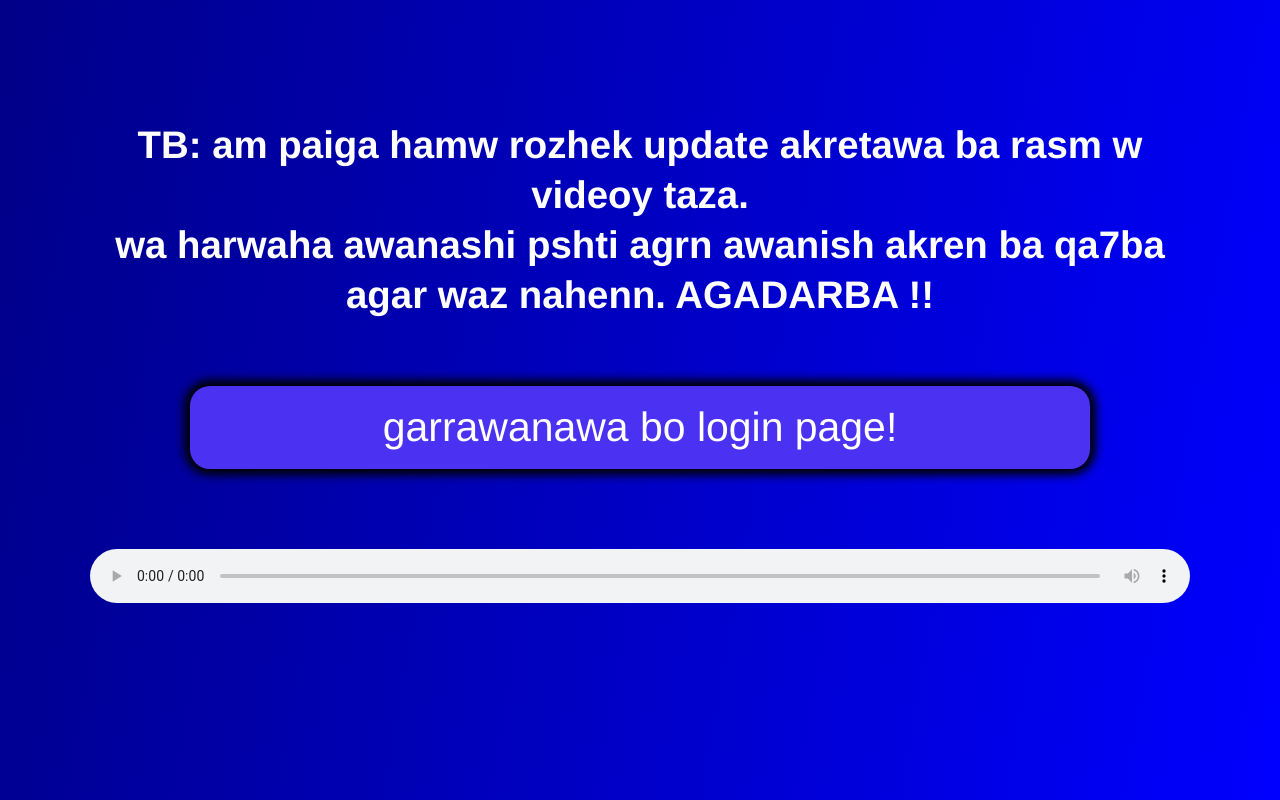
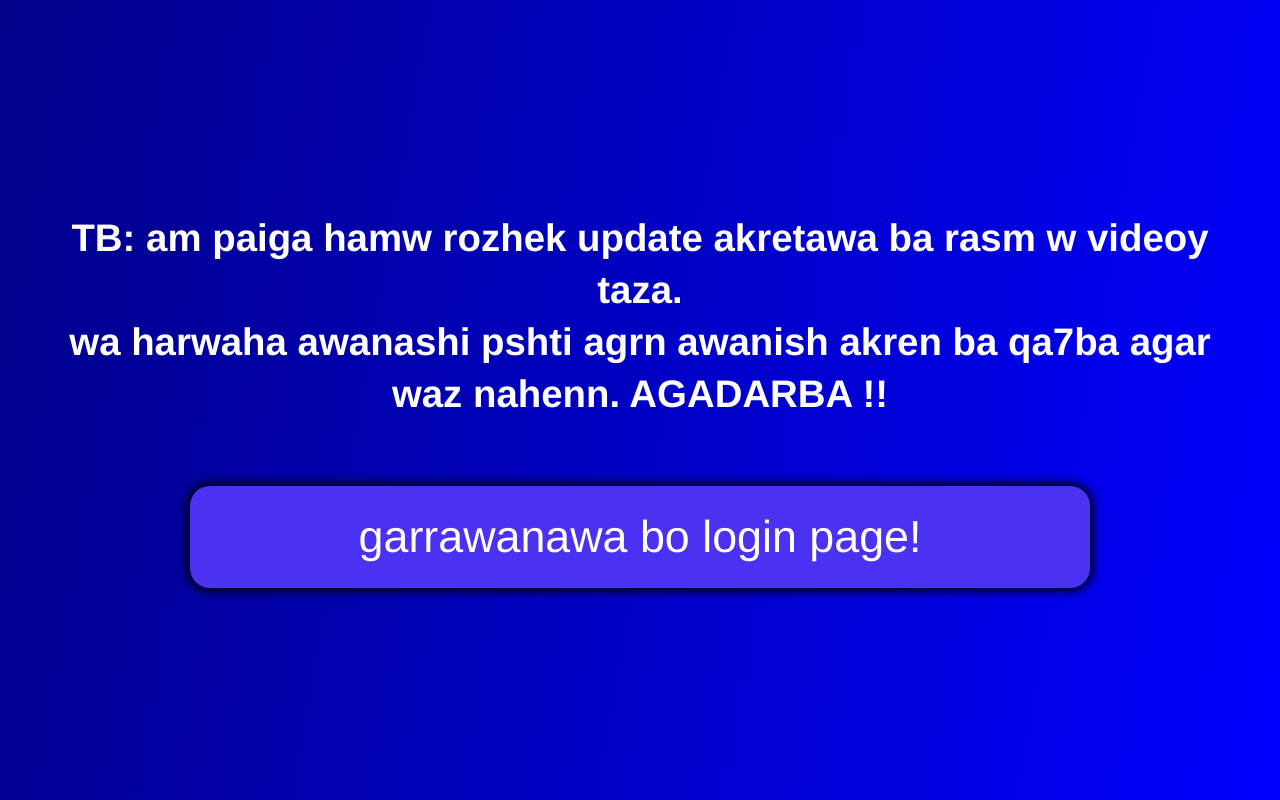
Before and after one commit to UNKOWN-tech-code/mywebsite, a plain HTML site: page info.html in a window 1280 px wide. Drawn offline with Linux system fonts and the light colour scheme.

Commit message:
Update info.html

```diff
--- a/info.html
+++ b/info.html
@@ -9,69 +9,58 @@
     *{
         margin: 0px;
         padding: 0px;
+        font-family: 'Franklin Gothic Medium', 'Arial Narrow', Arial, sans-serif;
         box-sizing: border-box;
-        font-family: 'Franklin Gothic Medium', 'Arial Narrow', Arial, sans-serif;
     }
-
         body{
             background: linear-gradient(10000deg,blue,rgb(0, 0, 136));
             min-height: 100vh;
-        padding: 24px;
+            padding: 20px;
             display: flex;
-        flex-direction: column;
             align-items: center;
-    }
-
-    /* Wrapper to keep content centered */
-    .wrap{
-        width: min(1100px, 100%);
-        text-align: center;
-        margin-top: clamp(60px, 12vh, 160px);
+            justify-content: center;
         }
 
         h1{
-        font-size: clamp(18px, 3vw, 50px);
+            font-size: clamp(20px, 3vw, 50px);
             text-align: center;
+            margin-top: 0px;
             margin-bottom: 30px;
+            justify-content: center;
             color: white;
-        line-height: 1.3;
+            line-height: 1.35;
+            max-width: 1200px;
         }
 
         a{
-        font-size: clamp(18px, 3.2vw, 70px);
+            font-size: clamp(18px, 3.5vw, 70px);
             text-decoration: none;
             color: white;
             border-radius: 20px;
             text-align: center;
-        display: inline-flex;
-        align-items: center;
             justify-content: center;
-        padding: 18px 22px;
+            margin-left: 0px;
+            padding: clamp(14px, 2vw, 40px);
             background: rgb(75, 50, 242);
-        box-shadow: 0px 0px 10px 6px black;
-        transition: 0.2s;
+            box-shadow: 0px 0px 10px 3px black;
+            transition: 0.3s;
+            display: inline-block;
             width: min(900px, 100%);
         }
 
         a:hover{
             box-shadow: 0px 0px 100px 10px black;
-        transform: translateY(-2px);
         }
 
-    .qn{
-        width: min(1100px, 100%);
-        margin-top: clamp(30px, 10vh, 120px);
+        /* Center the link nicely */
+        div > div:last-child{
+            display: flex;
+            justify-content: center;
         }
-
-    audio{
-        width: 100%;
-        display: block;
-    }
-
     </style>
 </head>
 <body>
-    <div class="wrap">
+    <div>
         <div>
          <h1>TB: am paiga hamw rozhek update akretawa ba rasm w videoy taza.
          <br> wa harwaha awanashi pshti agrn awanish akren ba qa7ba agar waz nahenn. AGADARBA !!</h1>
@@ -80,12 +69,5 @@
         <br>
         <div><a href="index.html">garrawanawa bo login page!</a></div>
     </div>
-
-    <div class="qn">
-        <audio controls autoplay loop>
-         <source src="xll.mp3" type="audio/mpeg">
-        </audio>
-      </div>
-
 </body>
 </html>
```
Lines whose indentation alone changed are shown as unchanged.
